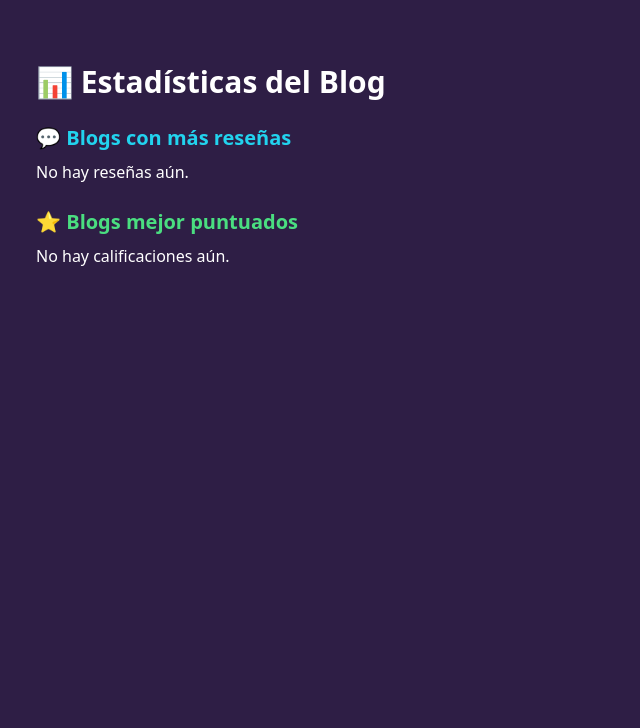
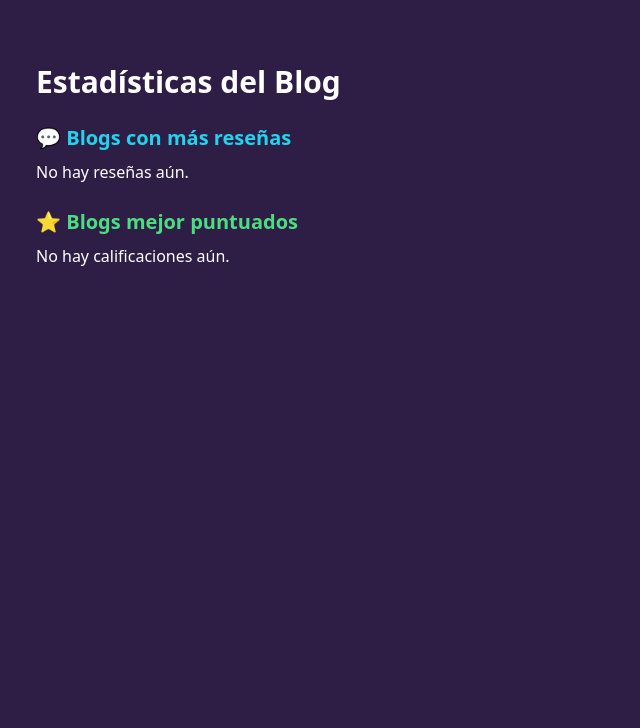
Before and after one commit to alexandracruz30/blogproject, a Django app: template blogproject/blogapp/templates/blogapp/blog_stats.html in a window 1280 px wide. Shown: the part 72-800 px from the top of the page, without its empty margins (0-640 px from the left). Run offline with Django 5.2, Linux system fonts and the light colour scheme; the template is opened without the code that fills it, so the values that code supplies are empty; style sheets or scripts are compiled from the project's sources; some libraries are stand-ins or nearby versions.

Commit message:
cambios finales

```diff
--- a/blogproject/blogapp/templates/blogapp/base.html
+++ b/blogproject/blogapp/templates/blogapp/base.html
@@ -29,7 +29,7 @@
           </a>
 
           <a href="{% url 'blogapp:blog_stats' %}" class="bg-green-700 hover:bg-green-600 text-white font-medium py-2 px-4 rounded transition-all duration-300">
-            📊 Estadísticas
+             Estadísticas
           </a>
 
 
@@ -86,7 +86,7 @@
       <div class="flex items-center relative w-full">
         <img src="{% static 'assets/images/wallpaper2.jpg' %}" class="w-full object-cover">
         <div class="text-white absolute flex flex-col items-center justify-center inset-0">
-          <h2 class="text-7xl font-bold mb-2 text-center font-hitake">Sumérgete en el universo del anime y manga</h2>
+          <h2 class="text-7xl font-bold mb-2 text-center font-hitake px-6">Sumérgete en el universo del anime y manga</h2>
           <div class="p-4 flex justify-between space-x-4">
             <button onclick="document.getElementById('blog_list').scrollIntoView({ behavior: 'smooth' });"
             class="text-white bg-[#ba3259] hover:bg-pink-950 dark:text-white font-medium py-2 px-4 rounded transition-all duration-500 ease-in-out">
--- a/blogproject/blogapp/templates/blogapp/blog_stats.html
+++ b/blogproject/blogapp/templates/blogapp/blog_stats.html
@@ -2,7 +2,7 @@
 
 {% block content %}
   <div class="container mx-auto py-8 px-4">
-    <h1 class="text-3xl font-bold text-white mb-6">📊 Estadísticas del Blog</h1>
+    <h1 class="text-3xl font-bold text-white mb-6"> Estadísticas del Blog</h1>
 
     <h2 class="text-xl text-cyan-400 font-semibold mb-2">💬 Blogs con más reseñas</h2>
     <ul class="text-white mb-6">
--- a/blogproject/blogapp/templates/blogapp/comment_form.html
+++ b/blogproject/blogapp/templates/blogapp/comment_form.html
@@ -14,6 +14,6 @@
         </div>
       {% endfor %}
     </div>
-    <button type="submit" class="px-6 py-2 text-white bg-[#ba3259] hover:bg-pink-950 rounded transition-all duration-500 ease-in-out">Publicar</button>
+    <button type="submit" class="px-6 py-2 bg-purple-500 hover:bg-purple-600 text-white dark:bg-purple-600 dark:hover:bg-purple-700 rounded transition-all duration-500 ease-in-out">Publicar</button>
   </form>
 {% endblock %}
--- a/blogproject/blogapp/templates/blogapp/review_form.html
+++ b/blogproject/blogapp/templates/blogapp/review_form.html
@@ -1,7 +1,7 @@
 {% extends 'base.html' %}
 {% load widget_tweaks %}
 {% block content %}
-  <h1 class="text-2xl font-bold mb-6 text-gray-900 dark:text-white">Write a Review</h1>
+  <h1 class="text-2xl font-bold mb-6 text-gray-900 dark:text-white">Escribe una reseña</h1>
   <form method="post" class="space-y-4 transition-all duration-700 ease-in-out animate-fade-in">{% csrf_token %}
     <div class="space-y-2 transition-all duration-700 ease-in-out">
       {% for field in form %}
@@ -14,6 +14,6 @@
         </div>
       {% endfor %}
     </div>
-    <button type="submit" class="px-6 py-2 bg-green-500 hover:bg-green-600 text-white dark:bg-green-600 dark:hover:bg-green-700 rounded transition-all duration-500 ease-in-out">Submit Review</button>
+    <button type="submit" class="px-6 py-2 bg-green-500 hover:bg-green-600 text-white dark:bg-green-600 dark:hover:bg-green-700 rounded transition-all duration-500 ease-in-out">Subir reseña</button>
   </form>
 {% endblock %}
```
Also changed, not shown: blogproject/db.sqlite3, blogproject/media/blog_images/5868-SeriesHeaders_PromisedNeverland_2000x800_wm.jpg (added), blogproject/media/blog_images/parallels-between-gojo-and-tojis-death-in-a-single-panel-v0-o0a67eovvu7e1.jpg (added), blogproject/media/blog_images/shingeki.jpg (added).
